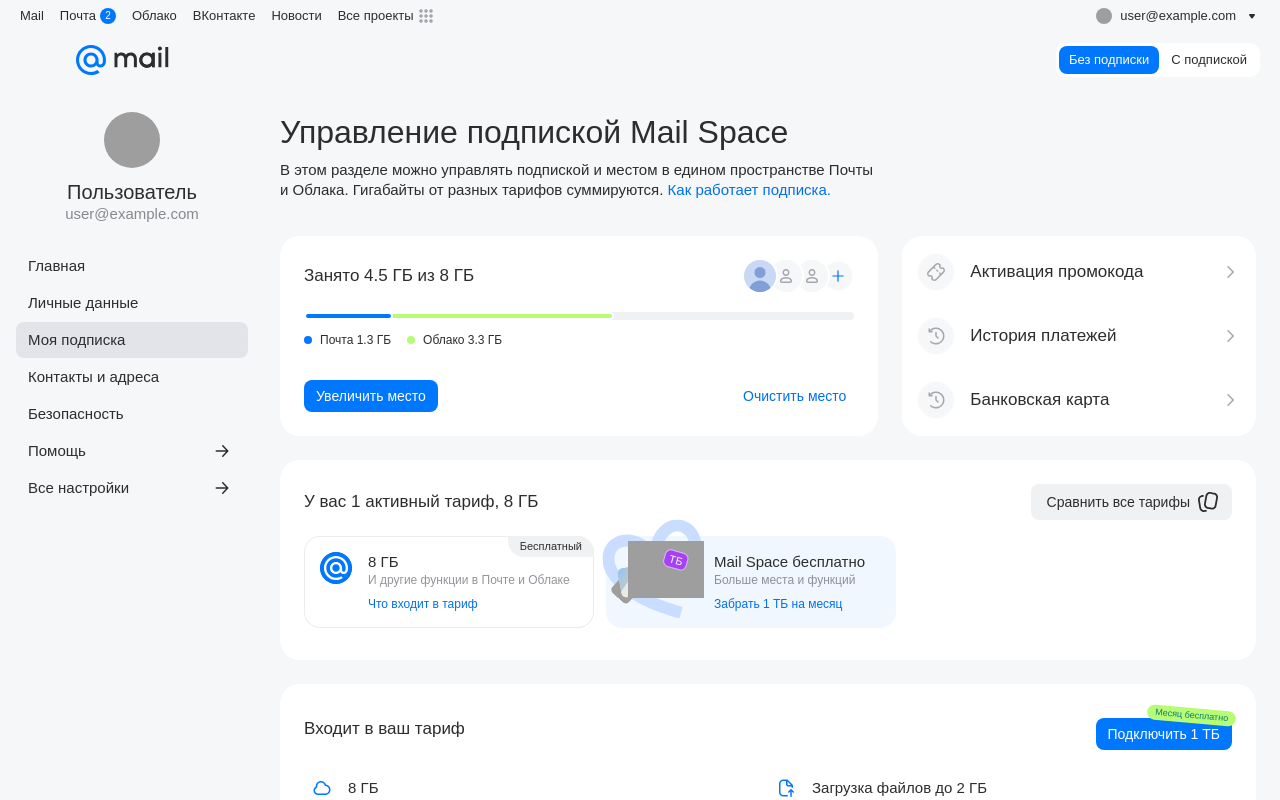
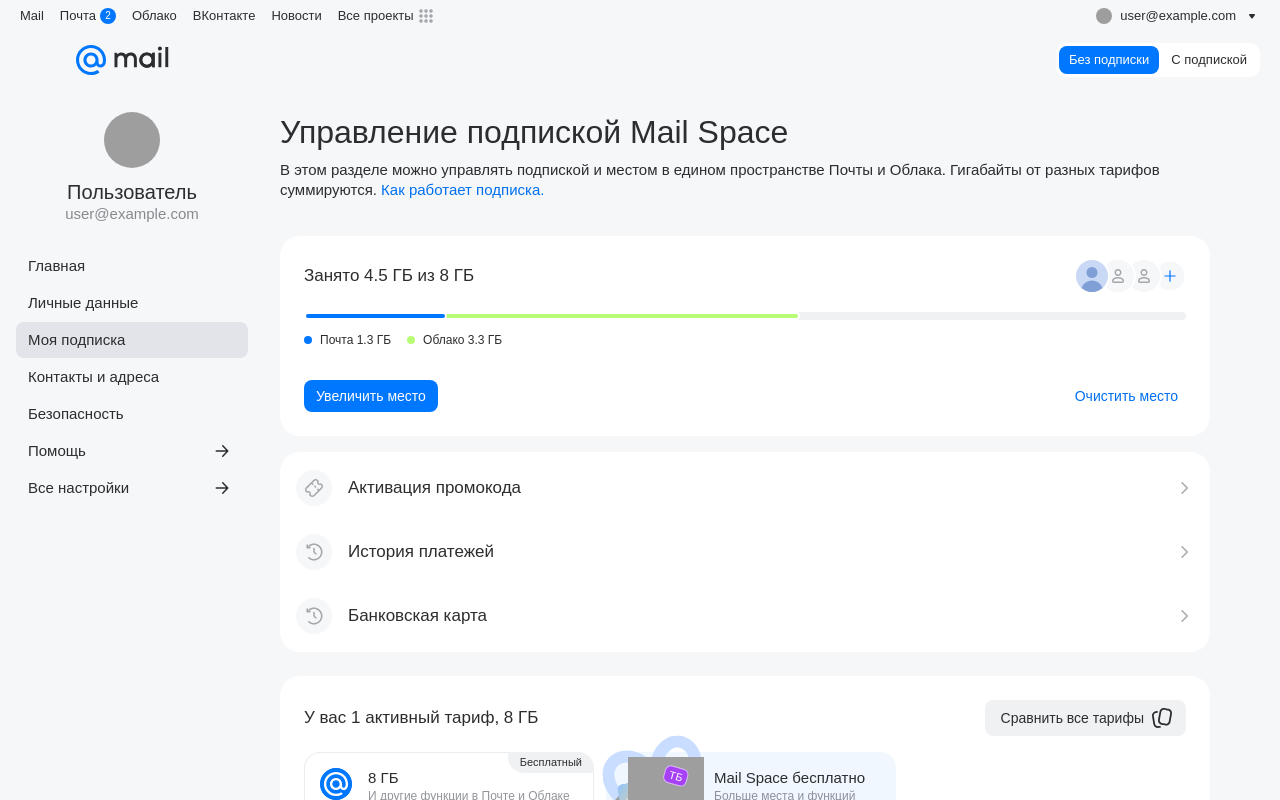
Before and after one commit to Asyaoleynichenko/New-Prototype-table, a React (Vite) app: page / in a window 1280 px wide. Built offline with nearby package versions, Linux system fonts and the light colour scheme; grey boxes are pictures that could not be loaded; the HTML template or start-up script is replaced by a standard one; a web font is replaced by a local one.

Commit message:
Scale content column to Figma 992/1366 ratio on tablet and laptop widths
Co-authored-by: Cursor <cursoragent@cursor.com>

```diff
--- a/src/App.tsx
+++ b/src/App.tsx
@@ -84,6 +84,7 @@ type BP = 'sm' | 'md' | 'lg' | 'xl'
 const SIDEBAR_W = 264
 const SIDEBAR_GAP = 16
 const CONTENT_DESKTOP = 992
+const DESKTOP_W = 1366
 const CARD_ROW_MIN = 960
 const PLAN_W_DESKTOP = 250
 
@@ -149,11 +150,15 @@ function metricsFor(w: number) {
   const hasSidebar = bp === 'xl' || bp === 'lg'
 
   // Real available width for the main column (include sidebar gap)
+  const availW = hasSidebar
+    ? Math.max(0, w - SIDEBAR_W - SIDEBAR_GAP - pagePad)
+    : Math.max(0, w - pagePad * 2)
+  // md/lg keep the Figma ratio 992 / 1366 of the viewport
   const contentW = bp === 'xl'
     ? CONTENT_DESKTOP
-    : hasSidebar
-      ? Math.max(0, w - SIDEBAR_W - SIDEBAR_GAP - pagePad)
-      : Math.max(0, w - pagePad * 2)
+    : bp === 'sm'
+      ? availW
+      : Math.min(availW, Math.round(w * CONTENT_DESKTOP / DESKTOP_W))
 
   const stackCards = contentW < CARD_ROW_MIN
 
@@ -2451,9 +2456,9 @@ export default function App() {
           {m.hasSidebar && <Sidebar />}
 
           <div style={{
-            width: bp === 'xl' ? CONTENT_DESKTOP : '100%',
-            maxWidth: bp === 'xl' ? CONTENT_DESKTOP : undefined,
-            flex: bp === 'xl' ? undefined : 1,
+            width: bp === 'sm' ? '100%' : m.contentW,
+            maxWidth: bp === 'sm' ? undefined : m.contentW,
+            flex: bp === 'sm' ? 1 : undefined,
             flexShrink: 1, minWidth: 0,
             display: 'flex', flexDirection: 'column', gap: sectionGap,
           }}>
```
